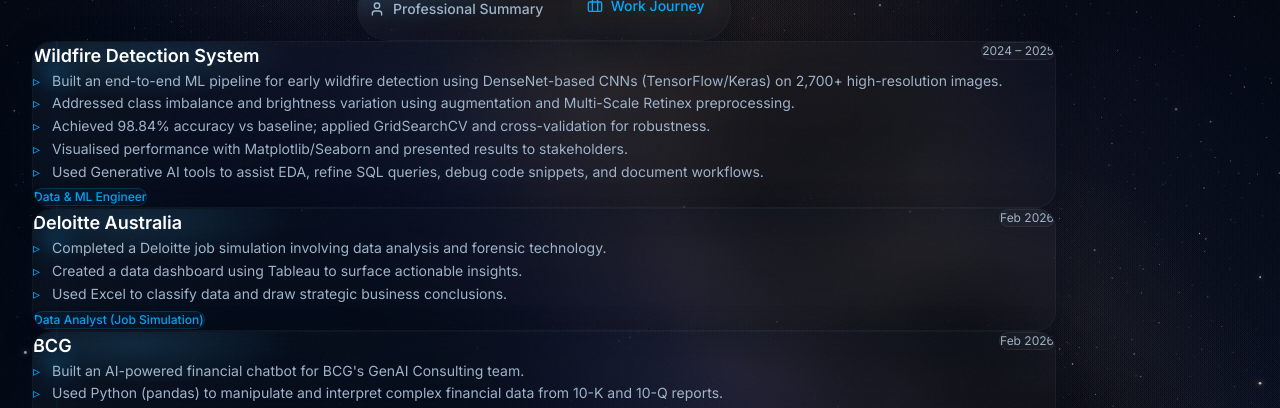
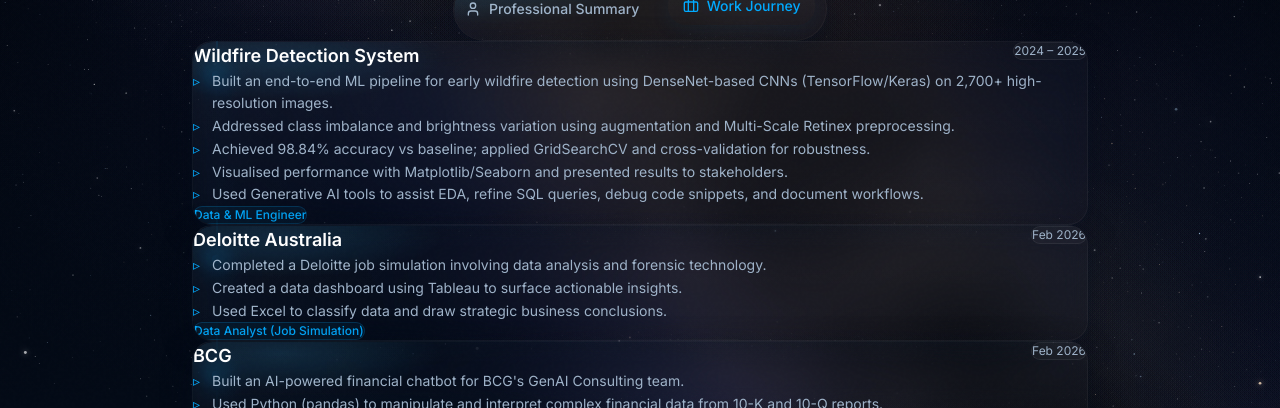
Before and after one commit to sohankusumaukjobs/portfolio, a Next.js app: page / in a window 1280 px wide. Both pictures are taken after a click on the button "Work Journey". Shown: the part 1111-1519 px from the top of the page. Built offline with nearby package versions, Linux system fonts and the light colour scheme.

Commit message:
style: aggressively center About.tsx main content block container

```diff
--- a/src/components/About.tsx
+++ b/src/components/About.tsx
@@ -11,8 +11,8 @@ export default function About() {
     const isInView = useInView(ref, { once: true, margin: "-100px" });
 
     return (
-        <section id="about" className="section-padding">
-            <div className="max-w-5xl mx-auto" ref={ref}>
+        <section id="about" className="section-padding flex flex-col items-center justify-center w-full">
+            <div className="max-w-5xl w-full mx-auto flex flex-col items-center" ref={ref}>
                 <motion.div
                     initial={{ opacity: 0, y: 40 }}
                     animate={isInView ? { opacity: 1, y: 0 } : {}}
@@ -73,7 +73,7 @@ export default function About() {
                         initial={{ opacity: 0, y: 20 }}
                         animate={{ opacity: 1, y: 0 }}
                         transition={{ duration: 0.4 }}
-                        className="relative"
+                        className="relative w-full max-w-4xl mx-auto"
                     >
                         {/* Vertical timeline line */}
                         <div className="absolute left-4 md:left-6 top-0 bottom-0 w-[2px] bg-gradient-to-b from-[rgba(0,170,255,0.2)] to-transparent" />
@@ -101,7 +101,7 @@ export default function About() {
                                                 </span>
                                             )}
                                         </div>
-                                        <ul className="space-y-2.5 mb-5">
+                                        <ul className="space-y-2.5 mb-5 text-left">
                                             {exp.bullets.map((bullet, j) => (
                                                 <li
                                                     key={j}
@@ -114,7 +114,7 @@ export default function About() {
                                                 </li>
                                             ))}
                                         </ul>
-                                        <span className="inline-block text-xs font-medium px-3.5 py-1.5 rounded-full border border-[rgba(0,170,255,0.2)] text-[#00aaff] bg-[rgba(0,170,255,0.06)]">
+                                        <span className="inline-block text-xs font-medium px-3.5 py-1.5 rounded-full border border-[rgba(0,170,255,0.2)] text-[#00aaff] bg-[rgba(0,170,255,0.06)] self-start text-left float-left">
                                             {exp.role}
                                         </span>
                                     </div>
```
